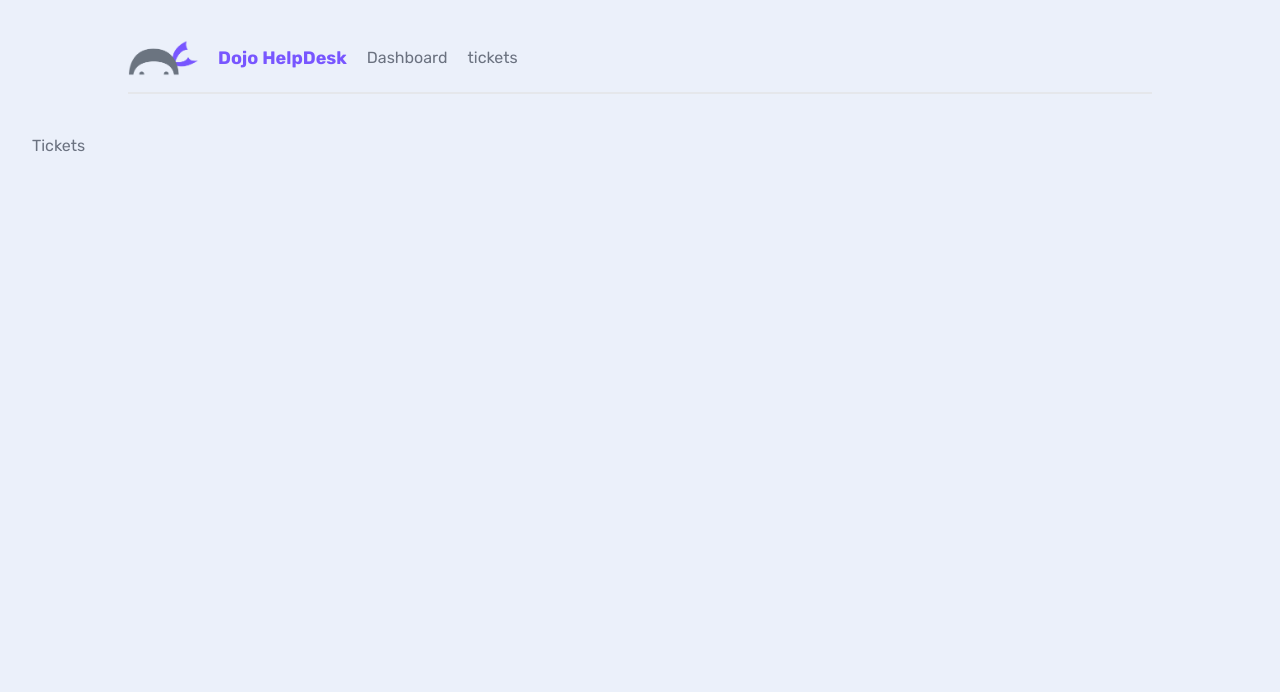
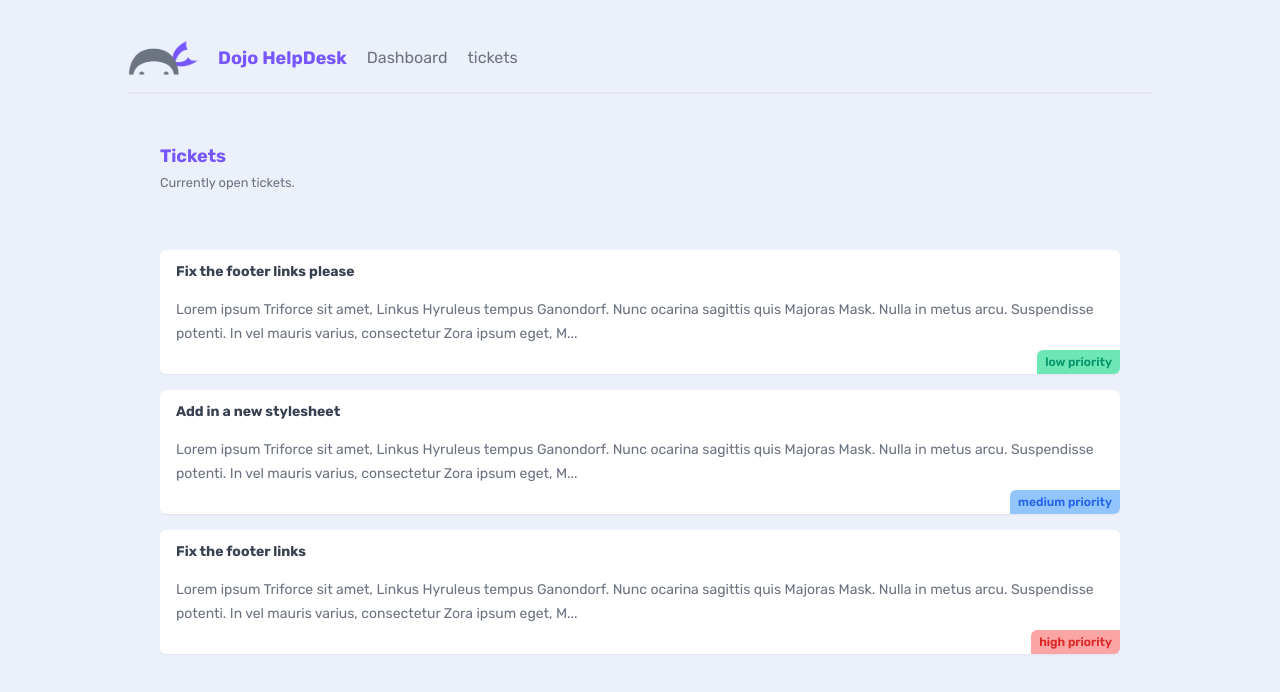
Before and after one commit to natanmuletahunde/Next_smart_ticket, a Next.js app: page /tickets in a window 1280 px wide. Shown: the top 692 px of the page. Built offline with nearby package versions, Linux system fonts and the light colour scheme; data requests are answered from the project's data file.

Commit message:
modify the ticketlist page

```diff
--- a/app/tickets/TicketList.jsx
+++ b/app/tickets/TicketList.jsx
@@ -1,7 +1,7 @@
 async function getTickets() {
     const res = await fetch('http://localhost:4000/tickets', {
       next: {
-        revalidate: 0 // use 0 to opt out of using cache
+        revalidate: 0 // use 0 to opt out of using cache real time update
       }
     })
 
--- a/app/tickets/page.jsx
+++ b/app/tickets/page.jsx
@@ -1,11 +1,15 @@
-import React from 'react'
+import TicketList from "./TicketList";
 
-const page = () => {
+export default function Tickets() {
   return (
-    <div>
-        Tickets
-    </div>
+    <main>
+      <nav>
+        <div>
+          <h2>Tickets</h2>
+          <p><small>Currently open tickets.</small></p>
+        </div>
+      </nav>
+      <TicketList />
+    </main>
   )
 }
-
-export default page
```
